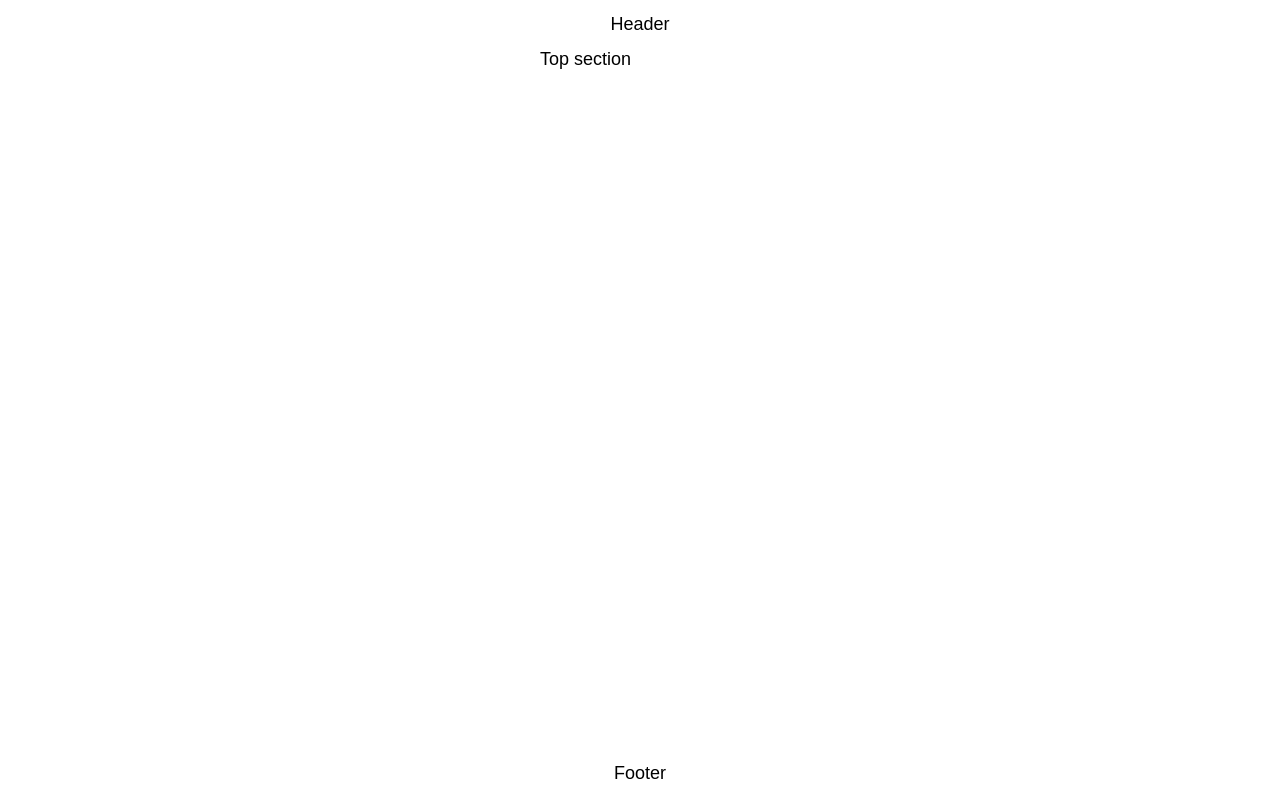
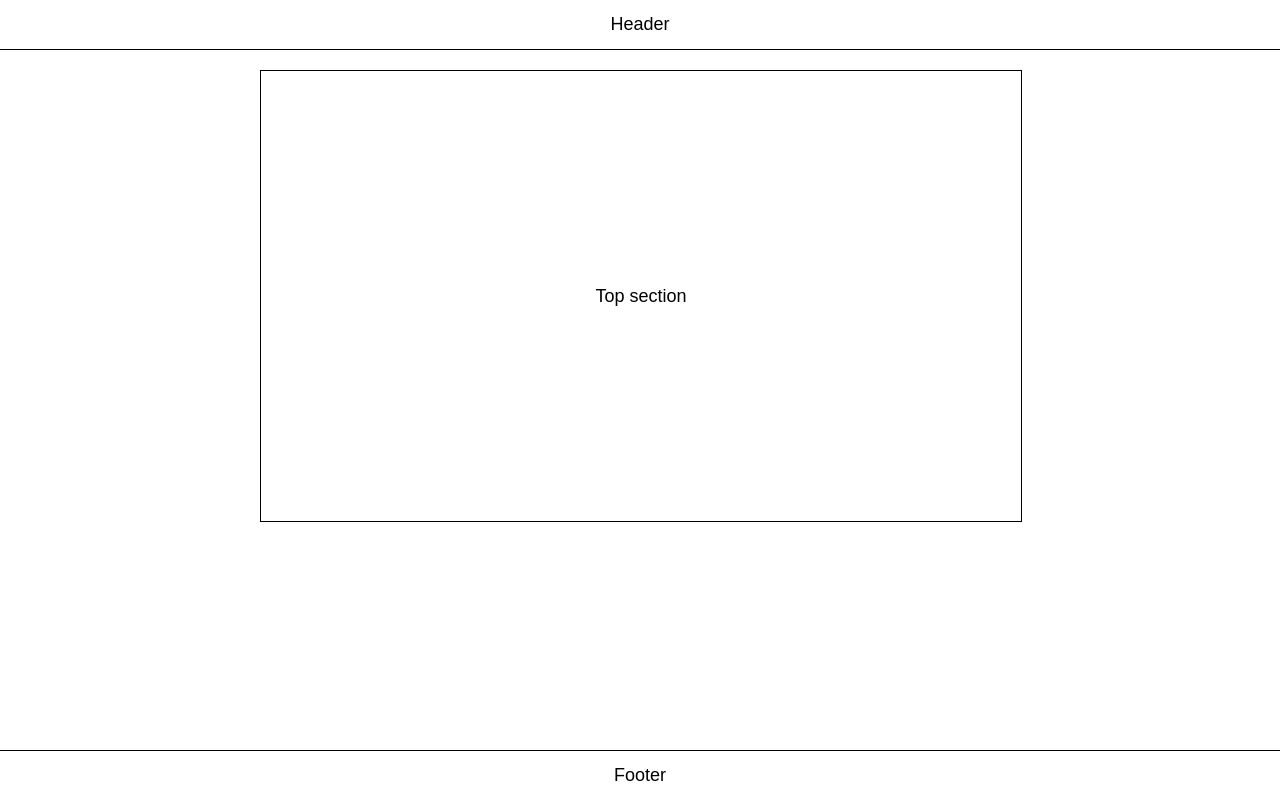
Before and after one commit to ooloo-io/github-flow-pavan-pan, a website: page src/index.html in a window 1280 px wide. Drawn offline with nearby package versions, Linux system fonts and the light colour scheme.

Commit message:
Style top section

```diff
--- a/src/styles.css
+++ b/src/styles.css
@@ -7,20 +7,31 @@ body {
   height: 49px;
   display: flex;
   justify-content: center;
-  align-items:center;
-  border-bottom: 1px solid back;
+  align-items: center;
+  border-bottom: 1px solid black;
 }
-.footer{
+
+.footer {
   height: 49px;
   display: flex;
   justify-content: center;
-  align-items:center;
-  border-bottom: 1px solid back;
+  align-items: center;
+  border-top: 1px solid black;
 }
 
 .content {
-  min-height: calc(100vh - 100px);
-  width: 720px;
+  min-height: calc(100vh - 140px);
+  width: 760px;
+  max-width: 100%;
   margin: auto;
-  max-width: 200px;
+  padding: 20px;
 }
+
+.section {
+  height: 450px;
+  width: 100%;
+  display: flex;
+  justify-content: center;
+  align-items: center;
+  border: 1px solid black;
+}
```
